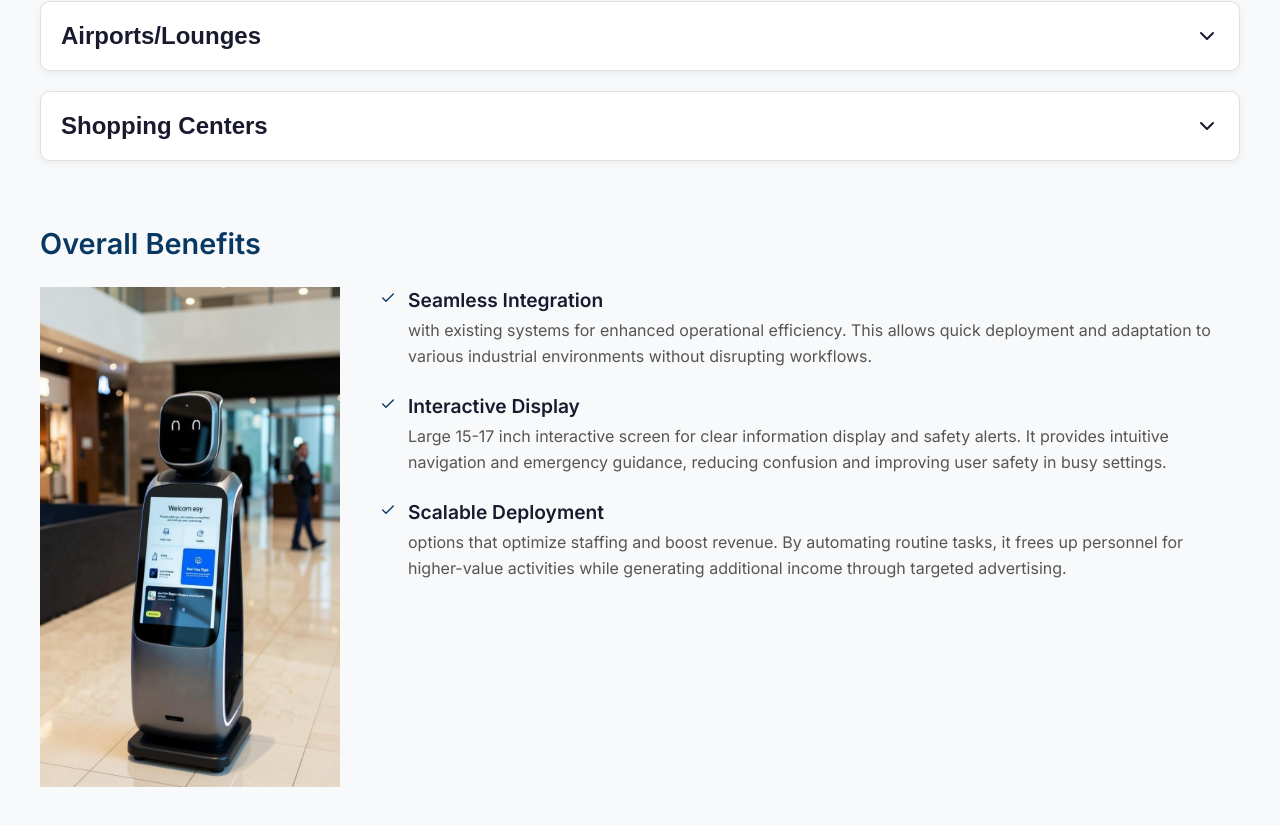
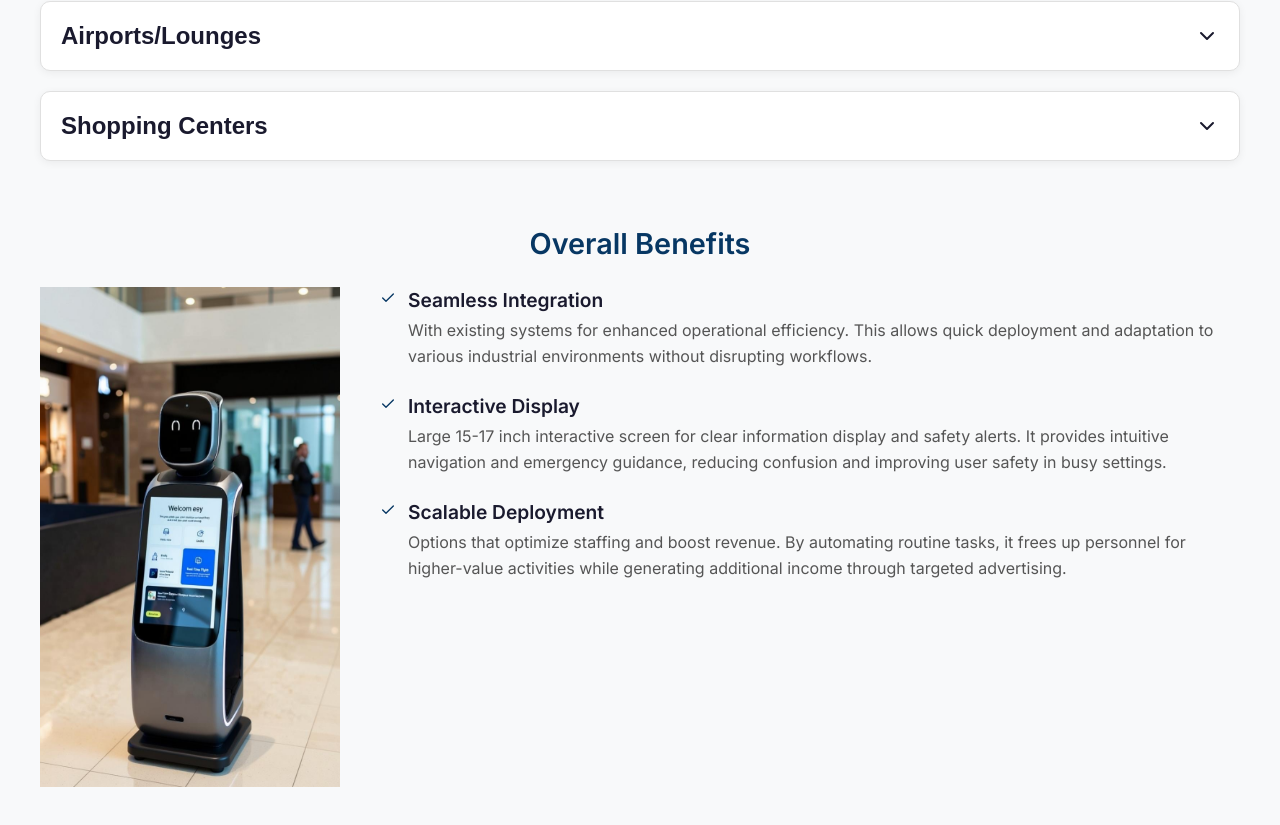
Before and after one commit to SamGit83/vercel-kscalerobotics, a Next.js app: page / in a window 1280 px wide. Shown: the part 2892-3717 px from the top of the page. Built offline with nearby package versions, Linux system fonts and the light colour scheme.

Commit message:
Refine benefits section.....

```diff
--- a/components/SolutionBenefits.js
+++ b/components/SolutionBenefits.js
@@ -31,7 +31,7 @@ const SolutionBenefits = () => {
   const overallBenefits = [
     {
       title: 'Seamless Integration',
-      description: 'with existing systems for enhanced operational efficiency. This allows quick deployment and adaptation to various industrial environments without disrupting workflows.'
+      description: 'With existing systems for enhanced operational efficiency. This allows quick deployment and adaptation to various industrial environments without disrupting workflows.'
     },
     {
       title: 'Interactive Display',
@@ -39,7 +39,7 @@ const SolutionBenefits = () => {
     },
     {
       title: 'Scalable Deployment',
-      description: 'options that optimize staffing and boost revenue. By automating routine tasks, it frees up personnel for higher-value activities while generating additional income through targeted advertising.'
+      description: 'Options that optimize staffing and boost revenue. By automating routine tasks, it frees up personnel for higher-value activities while generating additional income through targeted advertising.'
     }
   ];
 
--- a/components/SolutionBenefits.module.css
+++ b/components/SolutionBenefits.module.css
@@ -123,8 +123,8 @@
 }
 
 .sectionTitle {
-  text-align: left;
-  margin-bottom: 20px;
+    text-align: center;
+    margin-bottom: 20px;
 }
 
 .sectionTitle h3 {
@@ -286,10 +286,6 @@
     font-size: 1.3rem;
   }
 
-  .sectionTitle {
-    text-align: center;
-  }
-
   .sectionTitle h3 {
     font-size: 1.3rem;
   }
```
